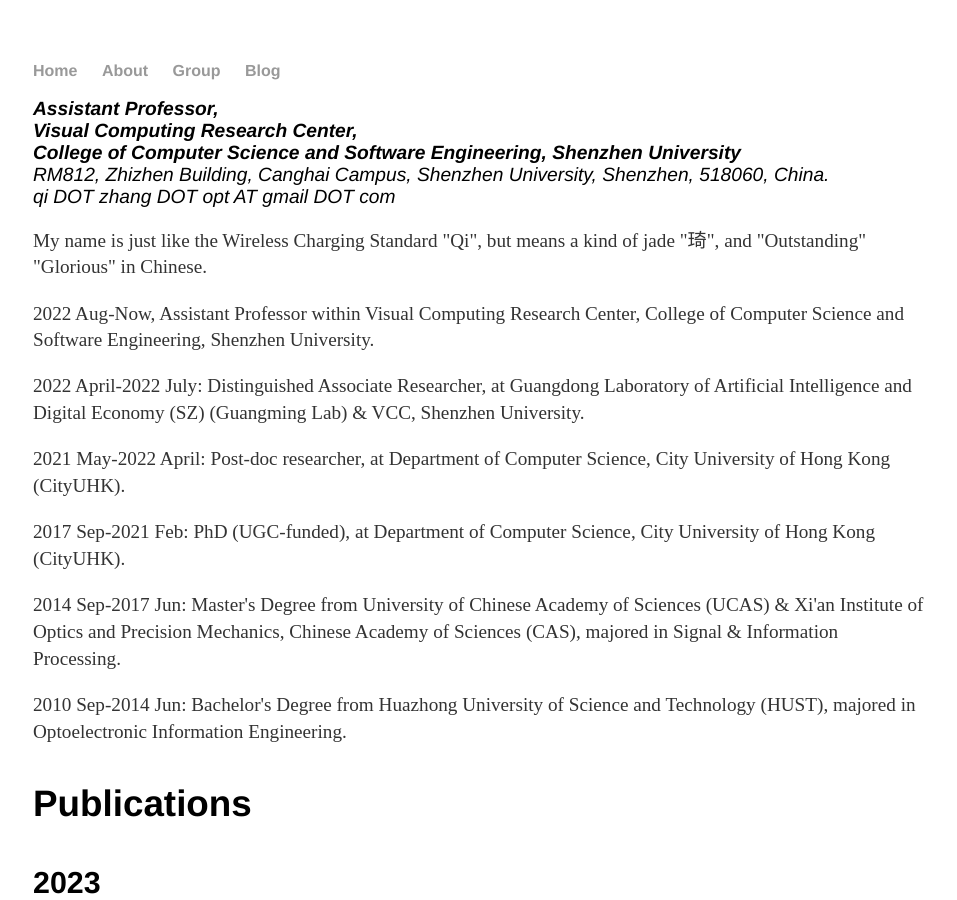
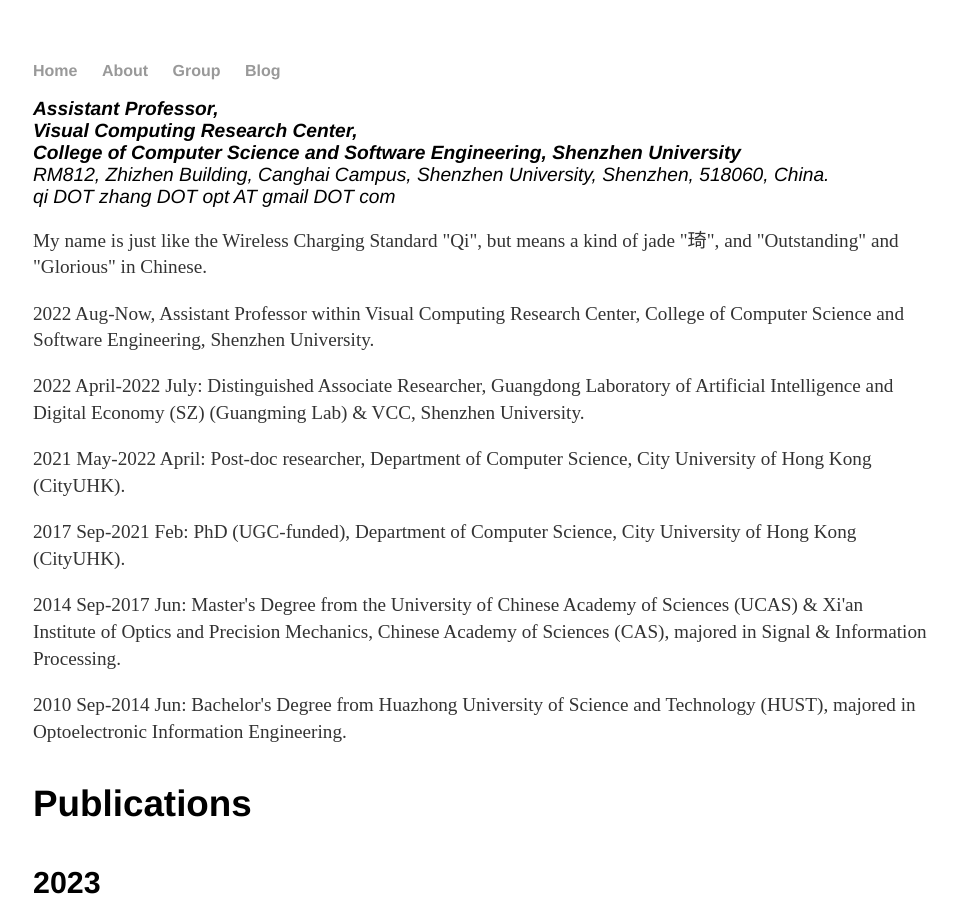
Before and after one commit to zqyq/zqyq.github.io, a Jekyll site: the page built from about/index.html, in a window 1280 px wide and 900 px high. Shown: the whole window, without its empty margins (159-1116 px from the left). Built offline with Jekyll 4.4.1, drawn with Linux system fonts in a browser that asks for light colours.

Commit message:
Update index.html

```diff
--- a/about/index.html
+++ b/about/index.html
@@ -16,16 +16,16 @@
 
 
 			<p>My name is just like the Wireless Charging Standard "Qi", but means a kind of jade "琦",
-				and "Outstanding" "Glorious" in Chinese.</p>
+				and "Outstanding" and "Glorious" in Chinese.</p>
 
 			<p>2022 Aug-Now, Assistant Professor within Visual Computing Research Center, College of Computer Science and Software Engineering, Shenzhen University.
 
-			<p>2022 April-2022 July: Distinguished Associate Researcher, at Guangdong Laboratory of Artificial Intelligence and Digital Economy (SZ) (Guangming Lab) & VCC, Shenzhen University.</p>
+			<p>2022 April-2022 July: Distinguished Associate Researcher, Guangdong Laboratory of Artificial Intelligence and Digital Economy (SZ) (Guangming Lab) & VCC, Shenzhen University.</p>
 
-			<p>2021 May-2022 April: Post-doc researcher, at Department of Computer Science, City University of Hong Kong (CityUHK).</p>
-			<p>2017 Sep-2021 Feb: PhD (UGC-funded), at Department of Computer Science, City University of Hong Kong (CityUHK).</p>
+			<p>2021 May-2022 April: Post-doc researcher, Department of Computer Science, City University of Hong Kong (CityUHK).</p>
+			<p>2017 Sep-2021 Feb: PhD (UGC-funded), Department of Computer Science, City University of Hong Kong (CityUHK).</p>
 
-			<p>2014 Sep-2017 Jun: Master's Degree from University of Chinese Academy of Sciences (UCAS)
+			<p>2014 Sep-2017 Jun: Master's Degree from the University of Chinese Academy of Sciences (UCAS)
 				& Xi'an Institute of Optics and Precision Mechanics, Chinese Academy of Sciences (CAS),
 			   majored in Signal & Information Processing.</p>
 			<p>2010 Sep-2014 Jun: Bachelor's Degree from Huazhong University of Science and Technology (HUST),
@@ -41,8 +41,6 @@
 
 
                 <h4>Before 2023</h4>
-
-
 
 			<p><strong>Qi Zhang</strong> and Antoni B. Chan.
 				<a>
```
